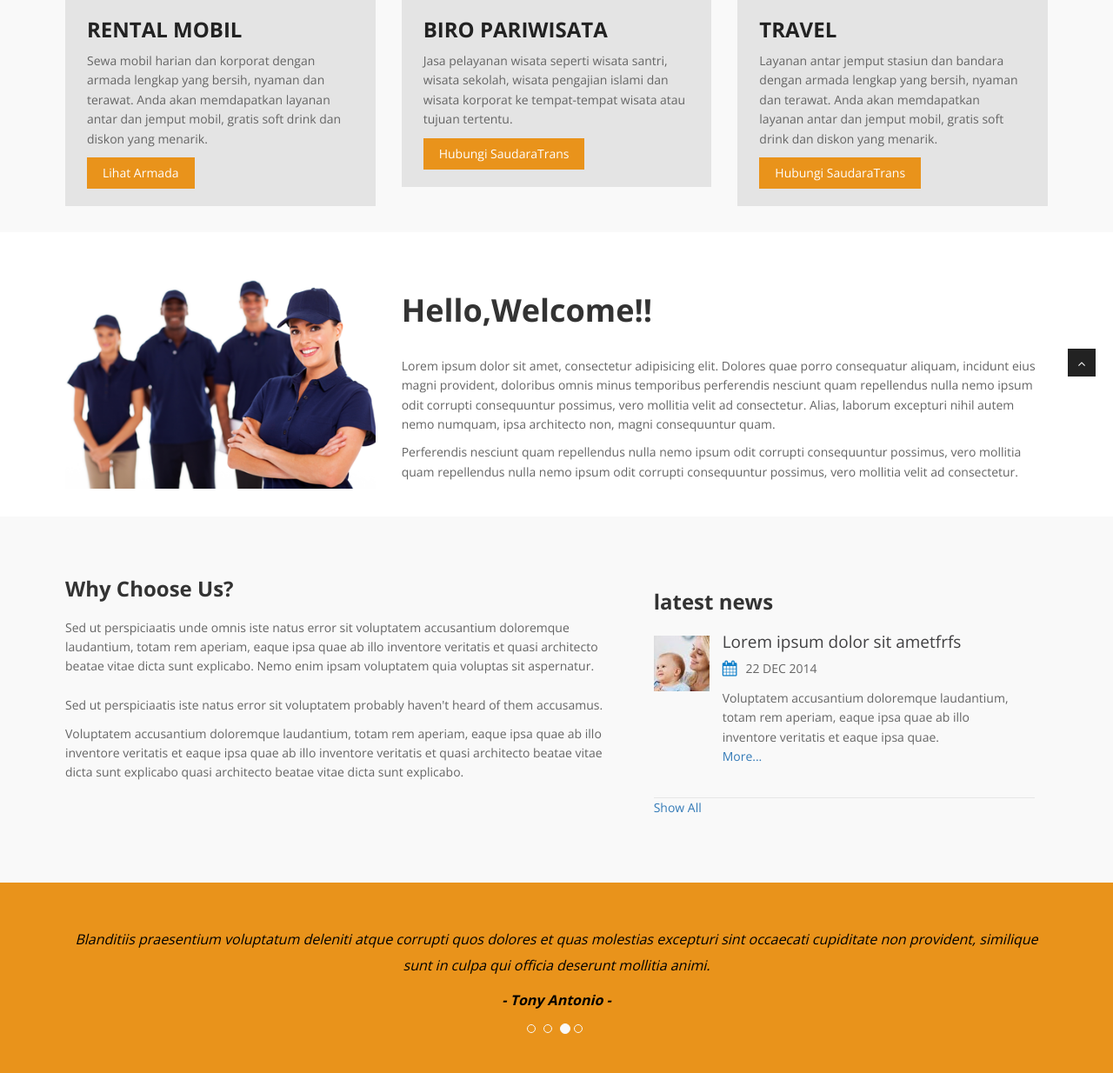
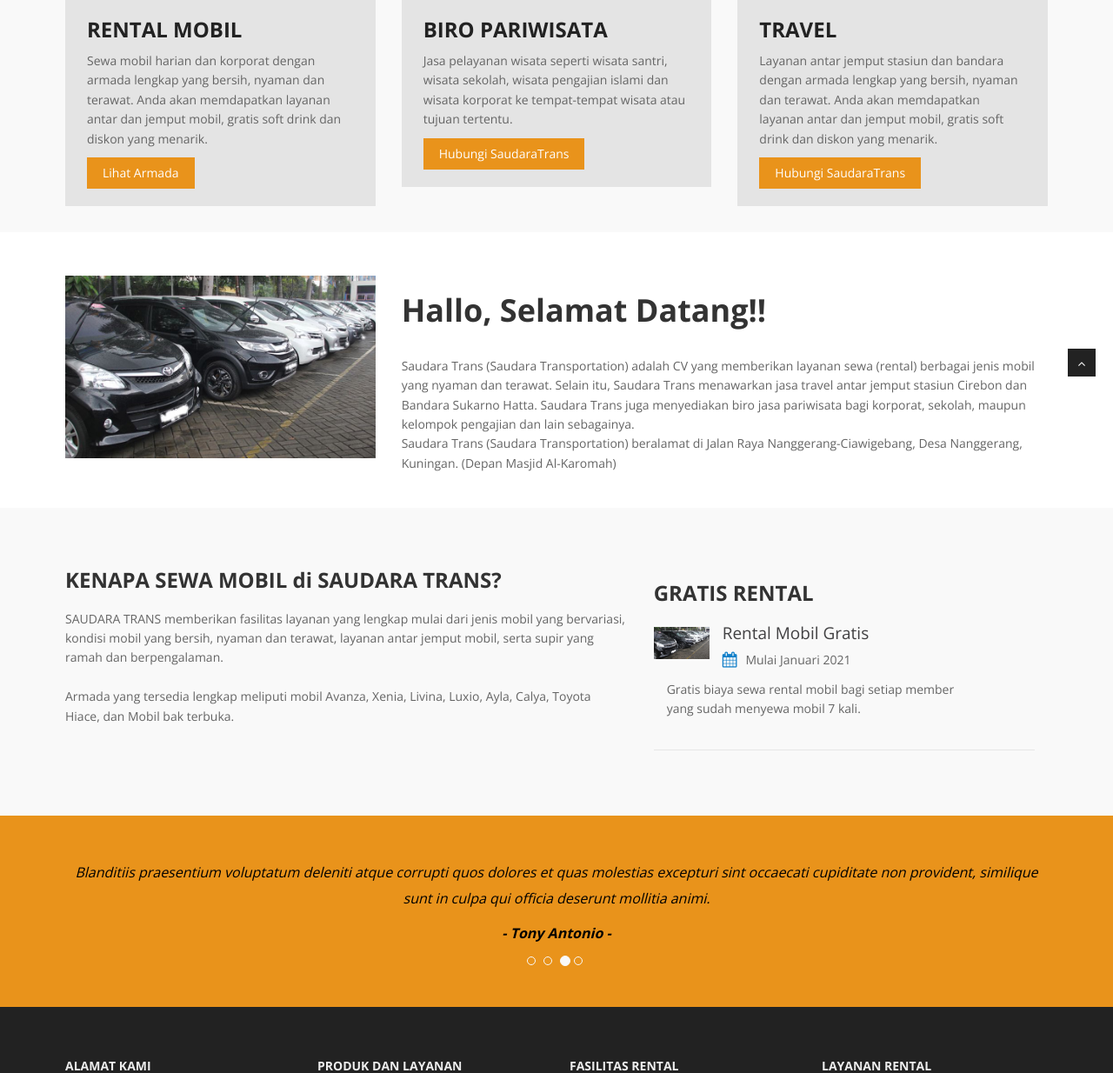
Before and after one commit to excellenz/saudaratrans, a CodeIgniter app: page /database/index.php/user/edit in a window 1280 px wide. Shown: the part 367-1601 px from the top of the page at 87% size. Run offline with CodeIgniter, Linux system fonts and the light colour scheme; some libraries are stand-ins or nearby versions.

Commit message:
Update home.php

```diff
--- a/page/home.php
+++ b/page/home.php
@@ -50,11 +50,10 @@
   <div class="container">
     <div class="row">
     <div class="col-md-4">
-    <img src="img/people.png" alt="" width="100%"/>
+    <img src="img/service1.jpg" alt="" width="100%"/>
     </div>
       <div class="col-md-8">
-        <div><h1><span>Hello,<span class="blue_text">Welcome!!</span></span></h1><span class="clear spacer_responsive_hide_mobile " style="height:13px;display:block;"></span><p>Lorem ipsum dolor sit amet, consectetur adipisicing elit. Dolores quae porro consequatur aliquam, incidunt eius magni provident, doloribus omnis minus temporibus perferendis nesciunt quam repellendus nulla nemo ipsum odit corrupti consequuntur possimus, vero mollitia velit ad consectetur. Alias, laborum excepturi nihil autem nemo numquam, ipsa architecto non, magni consequuntur quam.</p>
-        <p>Perferendis nesciunt quam repellendus nulla nemo ipsum odit corrupti consequuntur possimus, vero mollitia quam repellendus nulla nemo ipsum odit corrupti consequuntur possimus, vero mollitia velit ad consectetur.</p>
+        <div><h1><span>Hallo,<span class="blue_text"> Selamat Datang!!</span></span></h1><span class="clear spacer_responsive_hide_mobile " style="height:13px;display:block;"></span><p>Saudara Trans (Saudara Transportation) adalah CV yang memberikan layanan sewa (rental) berbagai jenis mobil yang nyaman dan terawat. Selain itu, Saudara Trans menawarkan jasa travel antar jemput stasiun Cirebon dan Bandara Sukarno Hatta. Saudara Trans juga menyediakan biro jasa pariwisata bagi korporat, sekolah, maupun kelompok pengajian dan lain sebagainya.<br>Saudara Trans (Saudara Transportation) beralamat di Jalan Raya Nanggerang-Ciawigebang, Desa Nanggerang, Kuningan. (Depan Masjid Al-Karomah)</p>
         </div>
       </div>
     </div>
@@ -70,40 +69,30 @@
               <div class="col-md-7">
                 <!-- Heading and para -->
                 <div class="block-heading-two">
-                  <h3><span>Why Choose Us?</span></h3>
+                  <h3><span>KENAPA SEWA MOBIL di SAUDARA TRANS?</span></h3>
                 </div>
-                <p>Sed ut perspiciaatis unde omnis iste natus error sit voluptatem accusantium doloremque laudantium, totam rem aperiam, eaque ipsa quae ab illo inventore veritatis et quasi architecto beatae vitae dicta sunt explicabo. Nemo enim ipsam voluptatem quia voluptas sit aspernatur. <br><br>Sed ut perspiciaatis iste natus error sit voluptatem probably haven't heard of them accusamus.</p>
-                <p>Voluptatem accusantium doloremque laudantium, totam rem aperiam, eaque ipsa quae ab illo inventore veritatis et eaque ipsa quae ab illo inventore veritatis et quasi architecto beatae vitae dicta sunt explicabo quasi architecto beatae vitae dicta sunt explicabo.</p>
-
-
-
-
-
+                <p>SAUDARA TRANS memberikan fasilitas layanan yang lengkap mulai dari jenis mobil yang bervariasi, kondisi mobil yang bersih, nyaman dan terawat, layanan antar jemput mobil, serta supir yang ramah dan berpengalaman. <br><br>Armada yang tersedia lengkap meliputi mobil Avanza, Xenia, Livina, Luxio, Ayla, Calya, Toyota Hiace, dan Mobil bak terbuka.</p>
               </div>
               <div class="col-xs-12 col-sm-12 col-md-5">
 
                     <div class="latest-post-wrap pull-left">
-            <h3><span>latest news</span></h3>
+            <h3><span>GRATIS RENTAL</span></h3>
 
                         <!--Post item-->
                         <div class="post-item-wrap pull-left col-sm-6 col-md-12 col-xs-12">
-                            <img src="img/news-1.jpg" class="img-responsive post-author-img" alt="">
+                            <img src="img/service1.jpg" class="img-responsive post-author-img" alt="">
                               <div class="post-content1 pull-left col-md-9 col-sm-9 col-xs-8">
-                                  <div class="post-title pull-left"><a href="#">Lorem ipsum dolor sit ametfrfs</a></div>
+                                  <div class="post-title pull-left"><a href="#">Rental Mobil Gratis</a></div>
                                   <div class="post-meta-top pull-left">
                                       <ul>
-                                      <li><i class="fa fa-calendar"></i>22 DEC 2014</li>
+                                      <li><i class="fa fa-calendar"></i>Mulai Januari 2021</li>
                                       </ul>
                                   </div>
                                 </div>
                                 <div class="post-content2 pull-left">
-                                  <p>Voluptatem accusantium doloremque laudantium, totam rem aperiam, eaque ipsa quae ab illo inventore veritatis et eaque ipsa quae.<br>
-                                  <span class="post-meta-bottom"><a href="#">More...</a></span></p>
-                            </div>
+                                  <p>Gratis biaya sewa rental mobil bagi setiap member yang sudah menyewa mobil 7 kali.</p>
+                                </div>
                          </div>
-
-                         <a href="#" class="dept-details-butt posts-showall">Show All</a>
-
                         </div>
                     </div>
 
```
